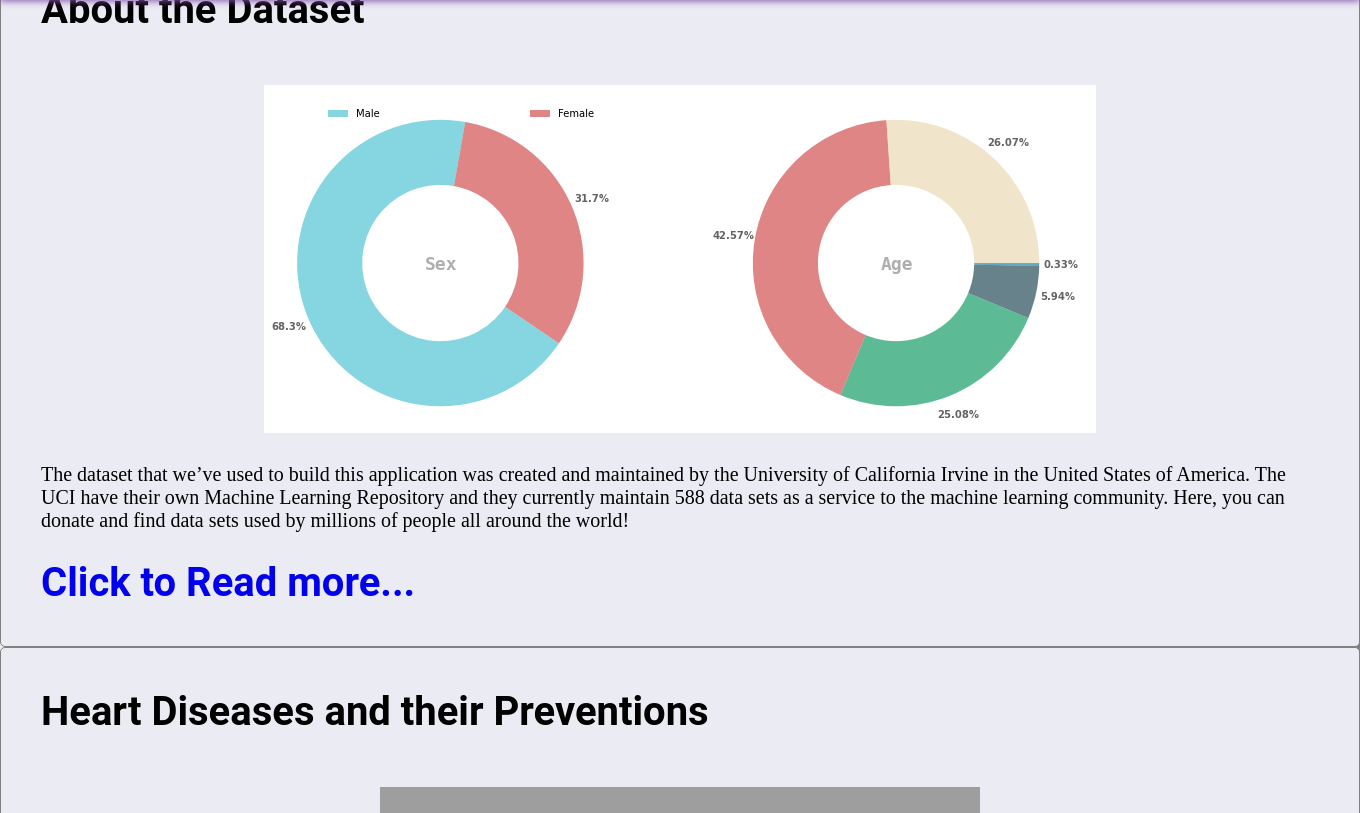
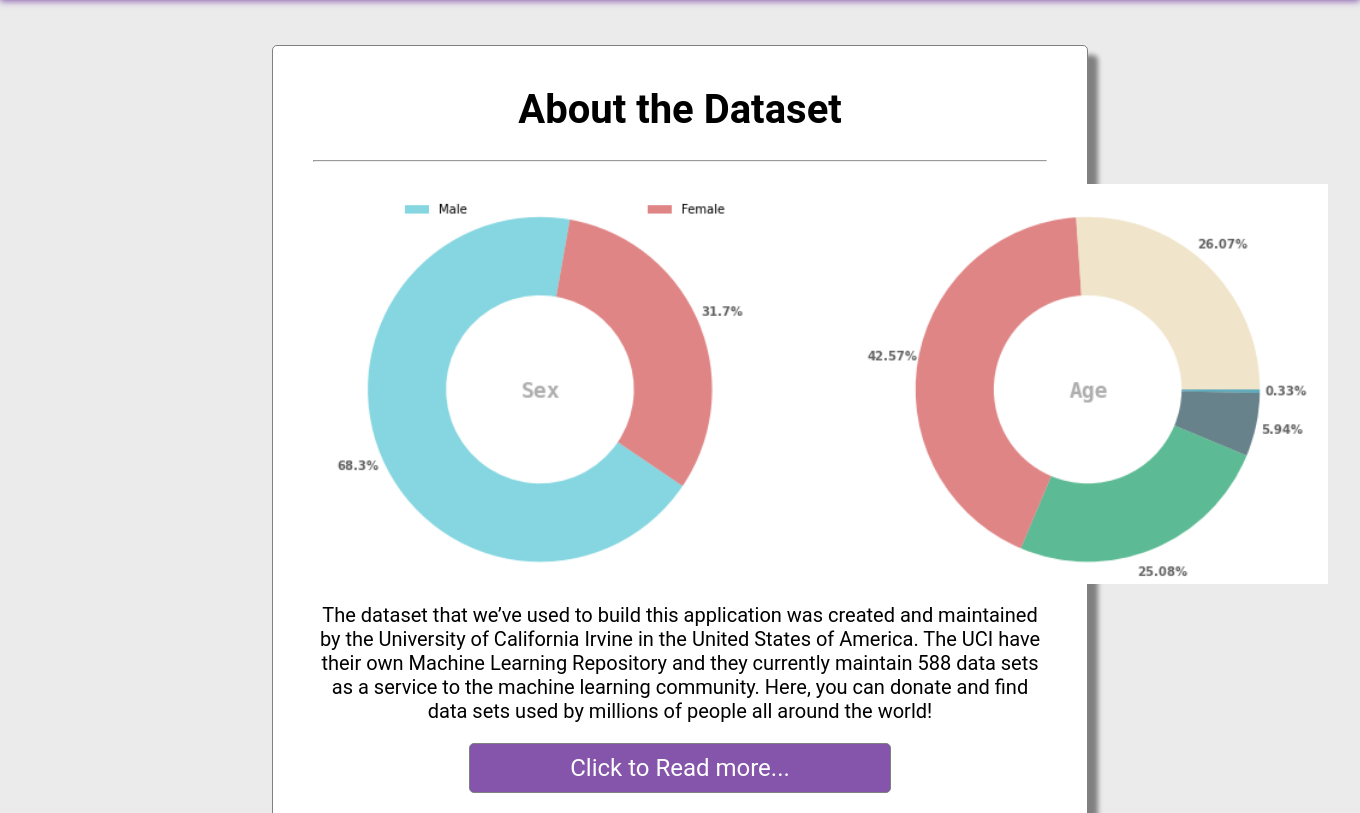
Before and after one commit to jaykumar1607/Heart-Disease-Web-App, a Flask app: page /blog in a window 1360 px wide. Shown: the part 55-868 px from the top of the page. Run offline with Flask 2, Linux system fonts and the light colour scheme; parts of the project's set-up code (start-up, migrations or seed data) failed here and were passed over; some libraries are stand-ins or nearby versions; grey boxes are pictures that could not be loaded.

Commit message:
Changed rest of the pages

```diff
--- a/plots.py
+++ b/plots.py
@@ -8,13 +8,13 @@ df = pd.read_csv('heart.csv',names=index,header=0)
 
 colors_red = ["#331313", "#582626", '#9E1717', '#D35151', '#E9B4B4']
 colors_dark = ["#1F1F1F", "#313131", '#636363', '#AEAEAE', '#DADADA']
-
+colors_purple = ["#554f8a", "#8a94cd", "#ada3e0", "#ab92c3", "#ebebf3"]
 class Plots():
     def chol_plot(self,inp):
-        fig,ax = plt.subplots(figsize=(10,4))
-
+        fig,ax = plt.subplots(figsize=(10,4),facecolor="#ebebeb")
+        ax.set_facecolor("#ebebeb")
         # Making the KDE plot
-        df['chol'].plot.kde(ls='--',color=colors_red[2],ax=ax)
+        df['chol'].plot.kde(ls='--',color=colors_purple[0],ax=ax)
 
         # Removing the axis
         ax.spines['left'].set_color(None)
@@ -33,8 +33,8 @@ class Plots():
         mask2 = x>=240
         x1, y1 = x[mask1], y[mask1]
         x2,y2 = x[mask2],y[mask2]
-        ax.fill_between(x1, y1, alpha=0.5, facecolor=colors_red[3])
-        ax.fill_between(x2, y2, alpha=0.5, facecolor=colors_red[2])
+        ax.fill_between(x1, y1, alpha=0.5, facecolor=colors_purple[3])
+        ax.fill_between(x2, y2, alpha=0.5, facecolor=colors_purple[1])
 
         # y values wrt to x
         vals = pd.DataFrame(y,index=np.round(x))
@@ -64,7 +64,7 @@ class Plots():
 
         fig,ax = plt.subplots(figsize=(10,4))
 
-        df['trestbps'].plot.kde(ls='--',color=colors_red[2],ax=ax)
+        df['trestbps'].plot.kde(ls='--',color=colors_purple[0],ax=ax)
 
         ax.spines['left'].set_color(None)
         ax.spines['top'].set_color(None)
@@ -78,7 +78,7 @@ class Plots():
         x,y = line.get_data()
         mask = x>140
         x1,y1 = x[mask],y[mask]
-        ax.fill_between(x1,y1,alpha=0.65,facecolor = colors_red[2])
+        ax.fill_between(x1,y1,alpha=0.7,facecolor = colors_purple[1])
 
         # y values wrt to x
         vals = pd.DataFrame(y,index=np.round(x))
@@ -100,7 +100,7 @@ class Plots():
     def thalach_plot(self,inp):
         fig,ax = plt.subplots(figsize=(10,4))
 
-        df['thalach'].plot.kde(ls='--',color=colors_red[2],ax=ax)
+        df['thalach'].plot.kde(ls='--',color=colors_purple[0],ax=ax)
 
         ax.spines['left'].set_color(None)
         ax.spines['top'].set_color(None)
@@ -114,7 +114,7 @@ class Plots():
         x,y = line.get_data()
         mask = x>180
         x1,y1 = x[mask],y[mask]
-        ax.fill_between(x1,y1,alpha=0.65,facecolor = colors_red[3])
+        ax.fill_between(x1,y1,alpha=0.7,facecolor = colors_purple[1])
 
         # y values wrt to x
         vals = pd.DataFrame(y,index=np.round(x))
--- a/static/styles/blog.css
+++ b/static/styles/blog.css
@@ -1,15 +1,21 @@
 .content{
-
+    display: block;
+    padding-top: 50px;
+    width: 60%;
+    text-align: center;
+    margin-left: auto;
+    margin-right: auto;
 }
 .write {
-    background-color: #ebebf3;
+    background-color: white;
     border: solid grey 1px;
     border-radius: 5px;
     color: black;
     box-shadow: 10px 10px 5px grey;
+    margin-top: 50px;
 }
 a.todata:visited, a.toheart:visited{
-    color:black;
+    color:white;
 }
 
 
@@ -20,6 +26,9 @@ a.todata:visited, a.toheart:visited{
 .blog1,
 .blog2 {
     padding: 2%;
+    height: 400px;
+    width: 1000px;
+    object-fit: cover;
 }
 
 .heading {
@@ -29,7 +38,27 @@ a.todata:visited, a.toheart:visited{
 .written {
     font-size: 20px;
     display: inline;
-    font-family: 'Times New Roman', Times, serif;
     text-align: right;
     width: 30%;
 }
+
+.more{
+    margin-left:auto;
+    margin-right:auto;
+    margin-top: 20px;
+    display: block;
+    width: 50vh;
+    border: 1px solid grey;
+    background-color: #8455ab;
+    font-size: 3vh;
+    padding: 10px;
+    border-radius: 5px;
+}
+
+.more:hover{
+    transform: scale(1.05);
+    transition: 0.4s;
+}
+.toheart, .todata{
+    color: white;
+}
--- a/static/styles/style.css
+++ b/static/styles/style.css
@@ -7,14 +7,20 @@ body {
     background-color: rgb(235, 235, 235);
 }
 
+@keyframes fadeInAnimation {
+    0% {
+        opacity: 0;
+    }
+    100% {
+        opacity: 1;
+     }
+}
+
 a {
     text-decoration: none;
 }
 
-hr {
-    opacity: 0.6;
-    color: dimgray;
-}
+
 
 nav {
     position: fixed;
@@ -43,7 +49,7 @@ a.menu {
     text-decoration: none;
 }
 
-a.menu:hover {
+a.non:hover {
     background-color: #aea0dc;
     transition: 0.5s;
     color: black;
--- a/templates/blog.html
+++ b/templates/blog.html
@@ -22,6 +22,7 @@
         <div class="write">
             <div class="section">
                 <h1 class="heading">About the Dataset</h1>
+                <hr>
                 <center><img class="blog1" src="{{ url_for('static', filename='./blog/thumbnail.png') }}"></center>
                 <p class="written one">
                     The dataset that we’ve used to build this application was created and maintained by the University
@@ -32,15 +33,17 @@
                     can
                     donate and find data sets used by millions of people all around the world!
                 </p>
-                <h1 class="heading two"><a class="todata" href="./dataset">Click to Read more...</a></h1>
+                <div class="more">
+                    <a class="todata" href="./dataset">Click to Read more...</a>
+                </div>
             </div>
         </div>
 
         <div class="write">
             <div class="section">
                 <h1 class="heading">Heart Diseases and their Preventions</h1>
-                <center><img class="blog2" src="{{ url_for('static', filename='./blog/aadmi') }}" height="400"
-                        width="600">
+                <hr>
+                <center><img class="blog2" src="{{ url_for('static', filename='./blog/aadmi') }}">
                 </center>
                 <p class="written one">
                     Heart disease refers to any condition affecting the heart. There are many types, some of which are
@@ -50,7 +53,9 @@
                     disease
                     affects only the heart.
                 </p>
-                <h1 class="heading two"><a class="toheart" href="./heartblog">Click to Read more...</a></h1>
+                <div class="more">
+                    <a class="toheart" href="./heartblog">Click to Read more...</a>
+                </div>
             </div>
         </div>
     </div>
--- a/templates/dataset.html
+++ b/templates/dataset.html
@@ -12,13 +12,13 @@
 </head>
 
 <body onload="document.body.style.opacity='1'">
-    <br>
     <nav>
         <a class="menu titl non" href="/"><b>💓CARDIO-FIT</b></a>
         <a class="menu non" href="./predict">Prediction</a>
-        <a class="menu act" href="/blog">Blog</a>
+        <a class="menu act" href="/blog">Blog - dataset</a>
         <a class="menu non" href="./about">About Us</a>
     </nav>
+    <div class="content">
     <div class="write">
         <div class="section">
             <h1 class="heading">About the Dataset</h1>
@@ -240,6 +240,7 @@
             </center>
         </div>
     </div>
+    </div>
     <center>
         <footer id="foot">
             Made with 💖 🧠 💪 by Jay Kumar and Nishant Jha
--- a/templates/heartblog.html
+++ b/templates/heartblog.html
@@ -15,9 +15,10 @@
     <nav>
         <a class="menu titl non" href="/"><b>💓CARDIO-FIT</b></a>
         <a class="menu non" href="./predict">Prediction</a>
-        <a class="menu act" href="/blog">Blog</a>
+        <a class="menu act" href="/blog">Blog - Heart Diseases</a>
         <a class="menu non" href="./about">About Us</a>
     </nav>
+    <div class="content">
     <div class="write">
         <div class="section">
             <h1 class="heading">Heart Diseases and their Preventions</h1>
@@ -306,6 +307,7 @@
             </p>
         </div>
     </div>
+    </div>
     <center>
         <footer id="foot">
             Made with 💖 🧠 💪 by Jay Kumar and Nishant Jha
--- a/templates/prediction.html
+++ b/templates/prediction.html
@@ -10,7 +10,6 @@ Cardio-Fit: Prediction
     {{super()}}
     <link rel="stylesheet" type="text/css" href="{{ url_for('static', filename='./styles/style.css') }}">
     <link rel="stylesheet" type="text/css" href="{{ url_for ('static', filename='./styles/prediction.css') }}">
-    <link rel="stylesheet" type="text/css" href=" {{ url_for('static', filename='./styles/popup.css') }}">
     <link rel="shortcut icon" href="{{ url_for('static', filename='favicon.png') }}">
     {% endblock %}
     {% block metas %}
```
Also changed, not shown: static/styles/about.css (+34 -4 lines), static/styles/data.css (+10 -6 lines), static/styles/home.css (+4 -11 lines), static/styles/popups.css (deleted, +0 -53 lines), templates/about.html (+13 -8 lines), templates/index.html (+3 -4 lines), static/about/nkj3.jpg (added), static/home/Palette.txt (renamed from static/home/Palette.css).
